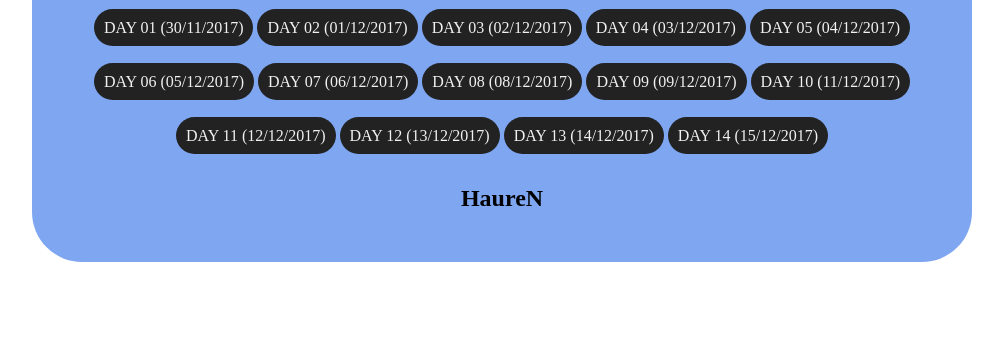
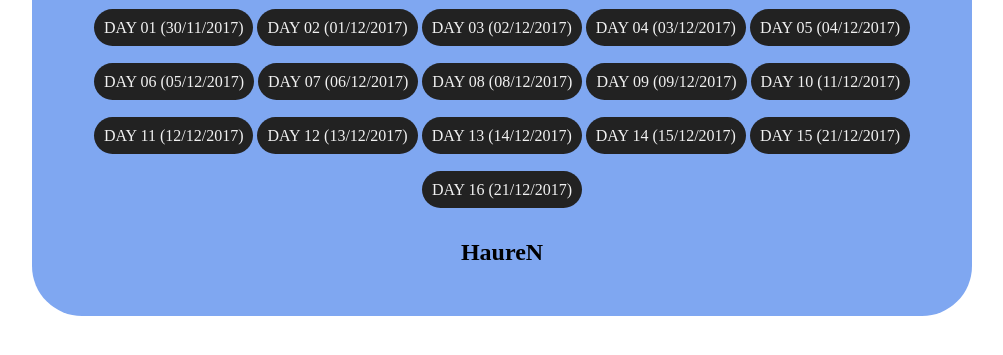
Before and after one commit to huaren/huaren.github.io, a plain HTML site: page index.html in a window 1280 px wide. Shown: the part 151-506 px from the top of the page, without its empty margins (138-1141 px from the left). Drawn offline with Linux system fonts and the light colour scheme.

Commit message:
Update index.html

```diff
--- a/index.html
+++ b/index.html
@@ -45,6 +45,8 @@
       <a href="http://htmlpreview.github.io/?https://raw.githubusercontent.com/huaren/sites/master/Site12/index.html" target="_blank">DAY 12 (13/12/2017)</a>
       <a href="http://htmlpreview.github.io/?https://raw.githubusercontent.com/huaren/sites/master/Site13/index.html" target="_blank">DAY 13 (14/12/2017)</a>
       <a href="http://htmlpreview.github.io/?https://raw.githubusercontent.com/huaren/sites/master/Site14/index.html" target="_blank">DAY 14 (15/12/2017)</a>
+      <a href="http://htmlpreview.github.io/?https://raw.githubusercontent.com/huaren/sites/master/Site15/index.html" target="_blank">DAY 15 (21/12/2017)</a><br><br><br>
+      <a href="http://htmlpreview.github.io/?https://raw.githubusercontent.com/huaren/sites/master/Site16/index.html" target="_blank">DAY 16 (21/12/2017)</a>
 
       <h2>HaureN</h2>
     </div>
```
